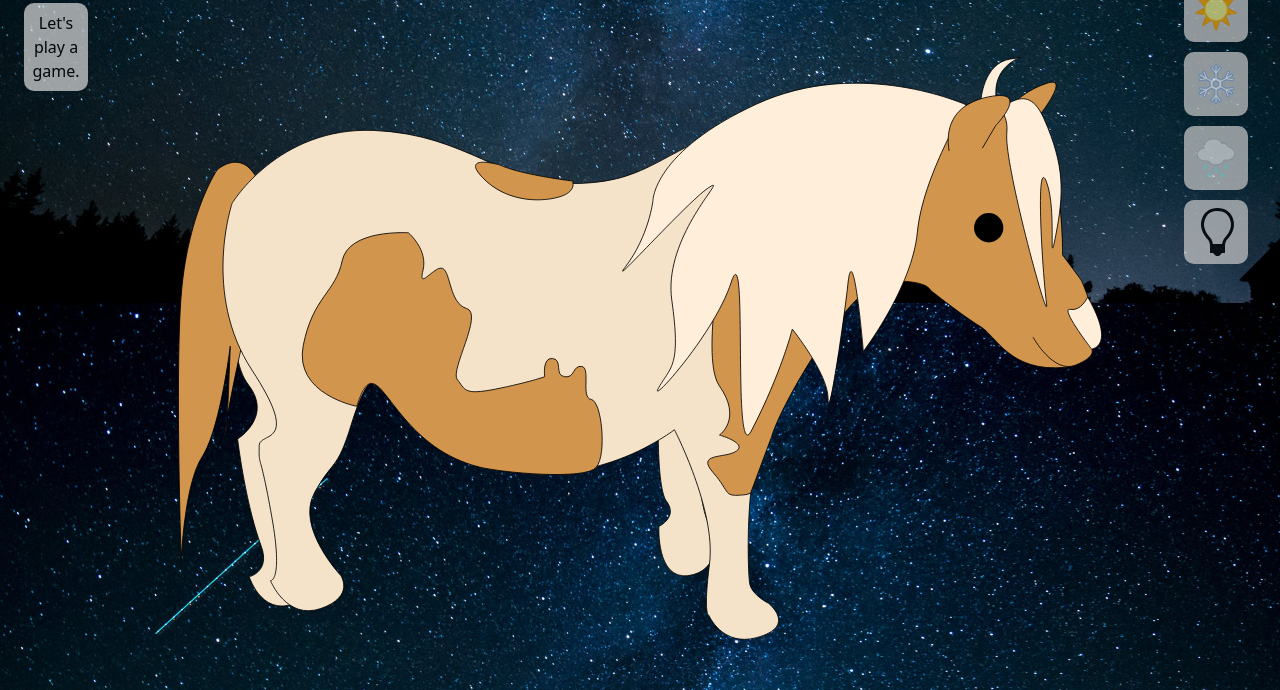
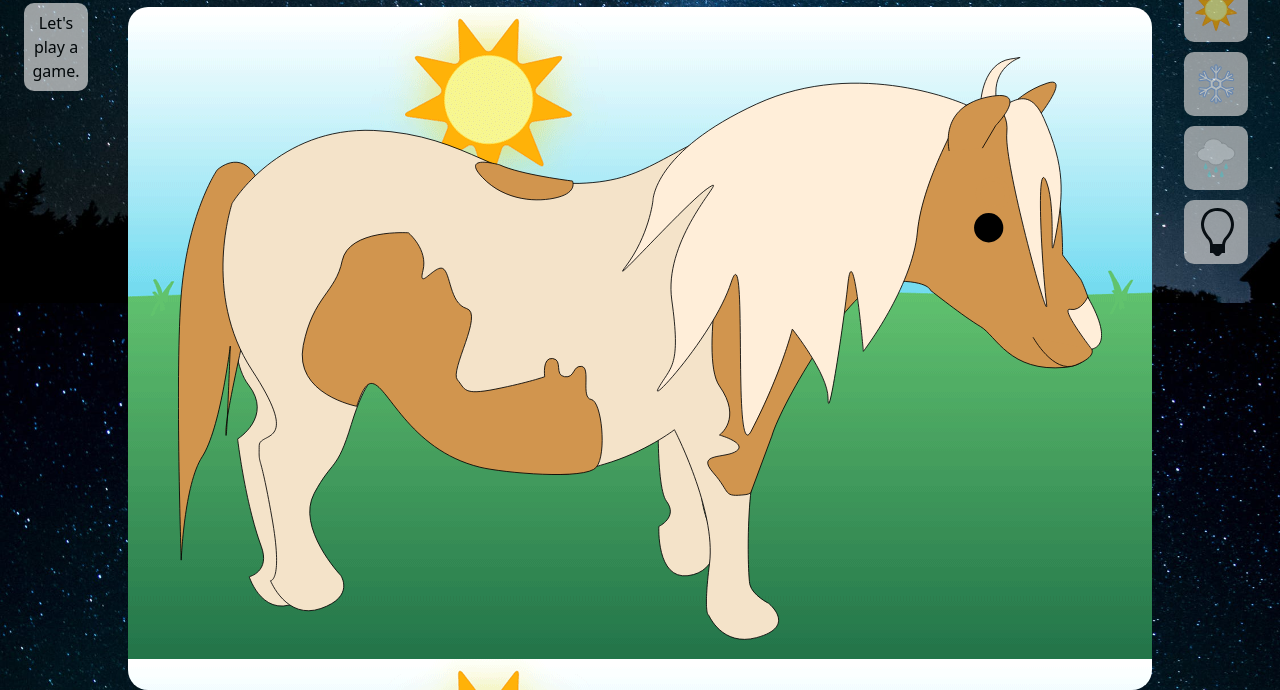
Before and after one commit to caseydierking/wcss, a PHP site: page /public/index.html in a window 1280 px wide. Shown: the part 497-1187 px from the top of the page. Run offline with PHP 8.4, Linux system fonts and the light colour scheme.

Commit message:
adding custom animated backgrounds for weather

```diff
--- a/public/css/style.css
+++ b/public/css/style.css
@@ -13,7 +13,6 @@ body {
 }
 
 .horse {
-
   width: 80%;
   margin: 0 auto;
   border-radius: 20px;
@@ -21,15 +20,15 @@ body {
 }
 
 .sun {
-  background-color: olivedrab;
+  background-image: url("../images/sun-bg.gif");
 }
 
 .snow {
-  background-image: url("../images/snow-bg.jpg");
+  background-image: url("../images/snow-bg.gif");
 }
 
 .rain {
-  background-image: url("../images/rain-bg.jpg");
+  background-image: url("../images/rain-bg.gif");
 }
 
 .mouth {
--- a/public/index.html
+++ b/public/index.html
@@ -41,7 +41,7 @@
         <div id="game-div" class="game-board flex items-center justify-center my-1">
 
         </div>
-        <div id="horse-div" class="horse text-center">
+        <div id="horse-div" class="horse text-center sun">
             <div class="mouth" onmousedown="onHorseMouseDown(this)" onmouseup="onHorseMouseUp(this)">
             </div>
             <!-- <img draggable="false" class="w-full md:w-auto horse-img" src="images/winningcolors.svg"> -->
--- a/public/scripts/main.js
+++ b/public/scripts/main.js
@@ -105,7 +105,7 @@ const loadWeather = () => {
             audio.load();
             audio.play();
 
-            let background = document.querySelector('#horseBg');
+            let background = document.querySelector('#horse-div');
             background.className = `horse text-center ${weather.id}`
         }
     )}
```
Also changed, not shown: public/images/rain-bg.gif (added), public/images/rain-bg.jpg (deleted), public/images/snow-bg.gif (added), public/images/snow-bg.jpg (deleted), public/images/sun-bg.gif (added).
